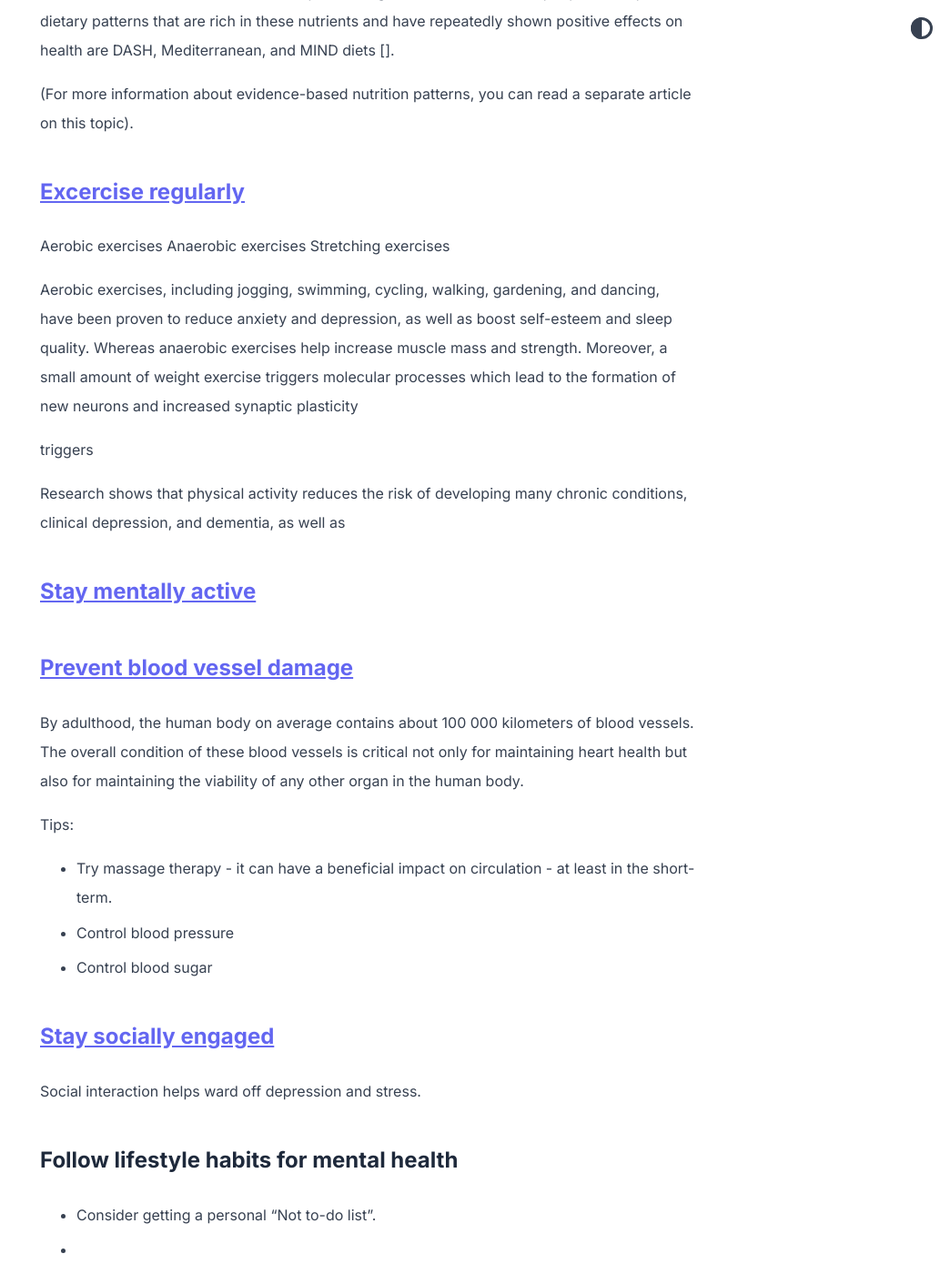
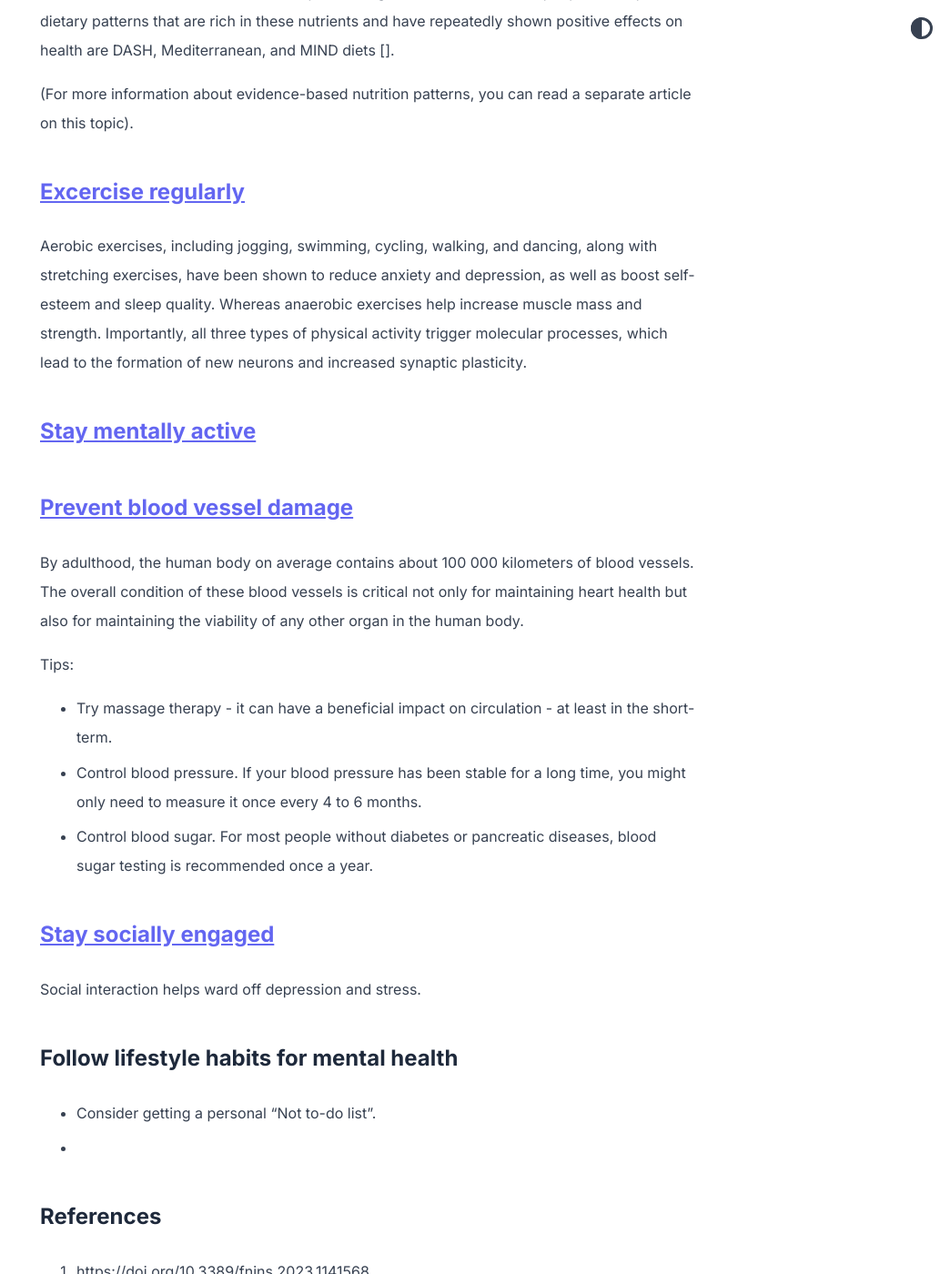
Before and after one commit to abhinavs/moonwalk, a Jekyll site: the page built from _posts/2023-07-19-brain-health.md, in a window 1280 px wide and 1400 px high, scrolled down 1664 px. Shown: the whole window at 91% size, without its empty margins (236-1280 px from the left). Built offline with Jekyll 4.4.1, drawn with Linux system fonts in a browser that asks for light colours; some of the changed text lies outside the part shown.

Commit message:
Update 2023-07-19-brain-health.md

```diff
--- a/_posts/2023-07-19-brain-health.md
+++ b/_posts/2023-07-19-brain-health.md
@@ -42,18 +42,7 @@ Specific nutrients in food - such as omega-3 fatty acids, flavonoids, vitamins B
 
 ## [Excercise regularly](#excercice-regularly)
 
-Aerobic exercises
-Anaerobic exercises
-Stretching exercises
-
-Aerobic exercises, including jogging, swimming, cycling, walking, gardening, and dancing, have been proven to reduce anxiety and depression,
-as well as boost self-esteem and sleep quality. Whereas anaerobic exercises help increase muscle mass and strength. Moreover, a small amount of weight exercise triggers molecular processes which lead to the formation of new neurons and increased synaptic plasticity
-
- triggers
-
-Research shows that physical activity reduces the risk of developing many chronic conditions, clinical depression, and dementia, as well as
-
-
+Aerobic exercises, including jogging, swimming, cycling, walking, and dancing, along with stretching exercises, have been shown to reduce anxiety and depression, as well as boost self-esteem and sleep quality. Whereas anaerobic exercises help increase muscle mass and strength. Importantly, all three types of physical activity trigger molecular processes, which lead to the formation of new neurons and increased synaptic plasticity.
 
 
 ## [Stay mentally active](#the-middle)
@@ -67,8 +56,8 @@ By adulthood, the human body on average contains about 100 000 kilometers of blo
 
 Tips:
 -   Try massage therapy - it can have a beneficial impact on circulation - at least in the short-term.
--   Control blood pressure
--   Control blood sugar
+-   Control blood pressure. If your blood pressure has been stable for a long time, you might only need to measure it once every 4 to 6 months.
+-   Control blood sugar. For most people without diabetes or pancreatic diseases, blood sugar testing is recommended once a year.
 
 
 ## [Stay socially engaged](#the-middle)
```
Also changed, not shown: other parts of _posts/2023-07-19-brain-health.md (+1 -1 lines).
